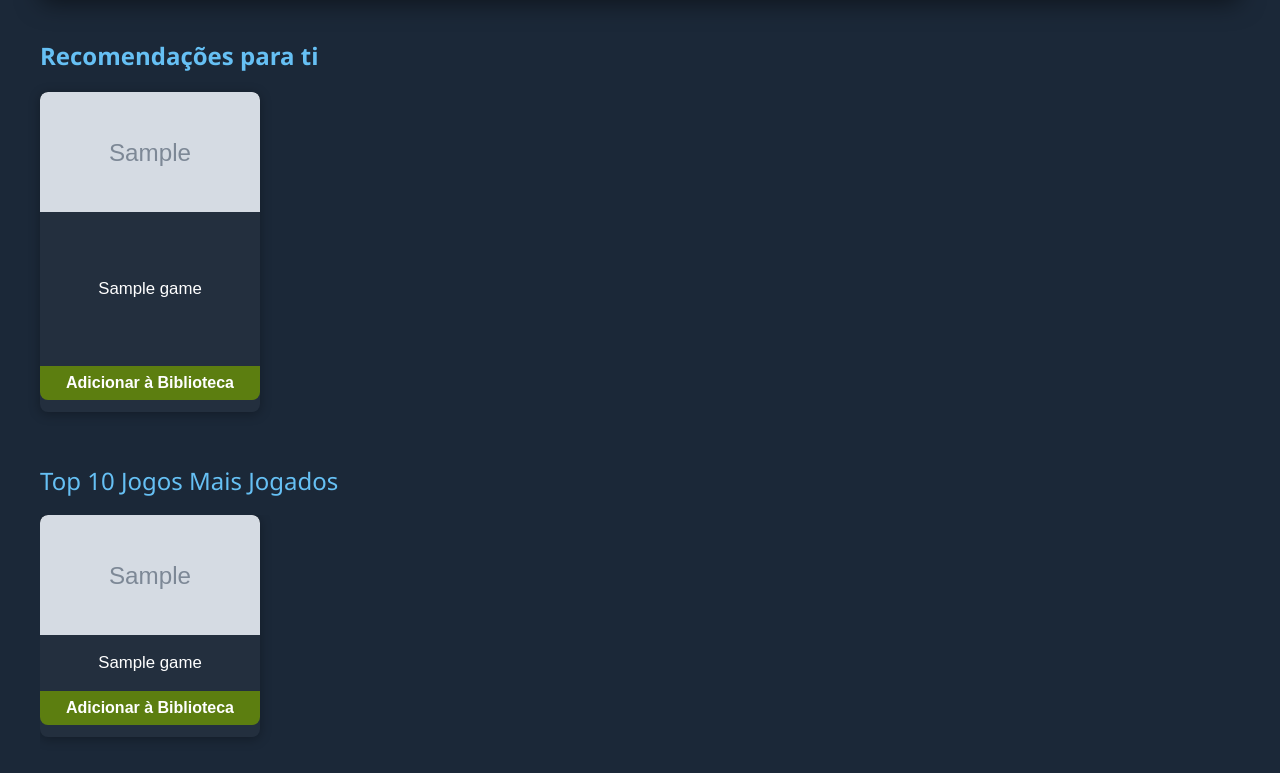
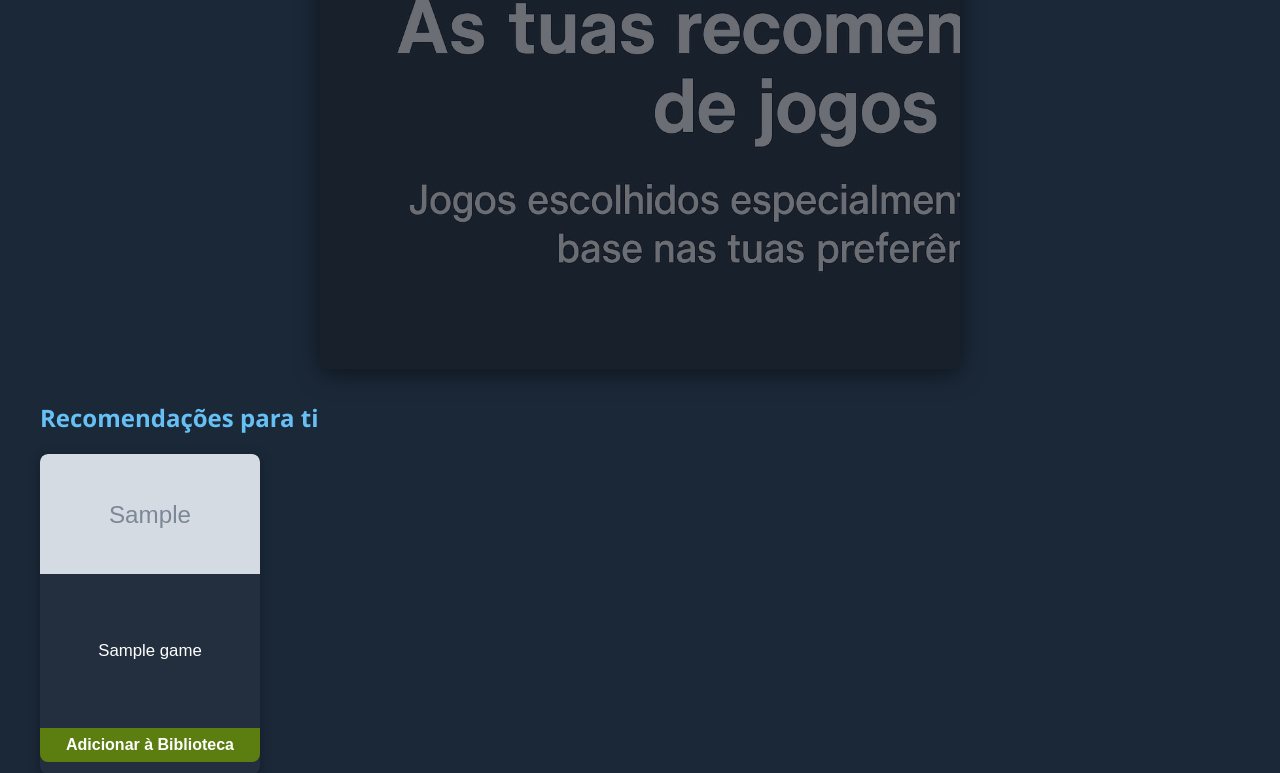
Before and after one commit to TiagoSantos155/Os_Verdadeiros_LAD_Project, a Flask app: template backend/templates/home.html in a window 1280 px wide. Shown: the part 401-1174 px from the top of the page. Run offline with Flask 3, Linux system fonts and the light colour scheme; the template is opened without the code that fills it: most values are stand-ins (such as "Sample title", 1, 10 or a date in 2020); grey boxes marked "Sample" are stand-in pictures; parts of the project's set-up code (start-up, migrations or seed data) failed here and were passed over.

Commit message:
Banner direito
Co-Authored-By: TiagoSantos <149790851+TiagoSantos155@users.noreply.github.com>

```diff
--- a/backend/templates/home.html
+++ b/backend/templates/home.html
@@ -67,6 +67,61 @@
             border-radius: 8px 8px 0 0;
             font-size: 1em;
         }
+        .steam-banner {
+            position: relative;
+            width: 50vw;
+            left: 50%;
+            margin-left: -25vw;
+            margin-right: 0;
+            margin-bottom: 32px;
+            display: flex;
+            flex-direction: column;
+            align-items: center;
+            box-sizing: border-box;
+            height: 670px; /* Espaço do banner aumentado, imagem não cresce */
+            max-height: 67vw;
+            overflow: hidden;
+        }
+        .banner-img {
+            width: auto;
+            height: 100%;
+            max-width: 100vw;
+            max-height: 100%;
+            object-fit: contain;
+            border-radius: 0;
+            display: block;
+            margin: 0 auto;
+            background: #232f3e;
+        }
+        .banner-info {
+            position: absolute;
+            left: 0;
+            top: 0;
+            width: 100vw;
+            height: 100%;
+            display: flex;
+            flex-direction: column;
+            justify-content: center;
+            align-items: center;
+            background: rgba(30, 34, 44, 0.65);
+            border-radius: 0;
+            text-align: center;
+            pointer-events: none;
+        }
+        .banner-info h1, .banner-info p {
+            color: #fff;
+            text-shadow: 0 2px 8px #000a;
+            margin: 0 0 10px 0;
+            pointer-events: auto;
+        }
+        .banner-info h1 {
+            font-size: 2.2rem;
+            font-family: 'Orbitron', Arial, sans-serif;
+            font-weight: bold;
+        }
+        .banner-info p {
+            font-size: 1.2rem;
+        }
     </style>
 </head>
 <body>
@@ -87,10 +142,8 @@
     </header>
     <main class="steam-main">
         <section class="steam-banner">
-            <img src="{{ url_for('static', filename='banner.jpg') }}" alt="Banner principal" class="banner-img">
+            <img src="{{ url_for('static', filename='Realgames.png') }}" alt="Banner principal" class="banner-img">
             <div class="banner-info">
-                <h1>As tuas recomendações de jogos</h1>
-                <p>Jogos escolhidos especialmente para ti com base nas tuas preferências!</p>
             </div>
         </section>
         <section class="steam-recommendations">
```
Also changed, not shown: 1 other file.
